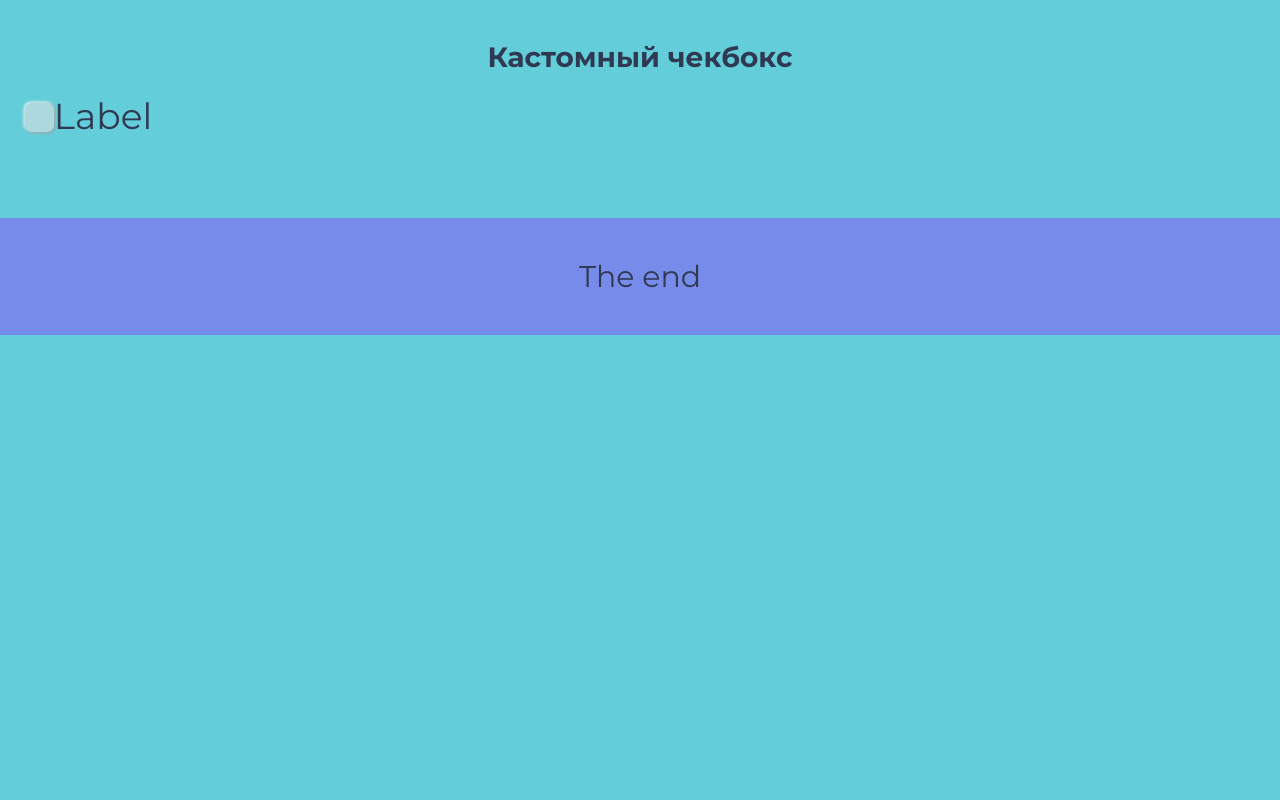
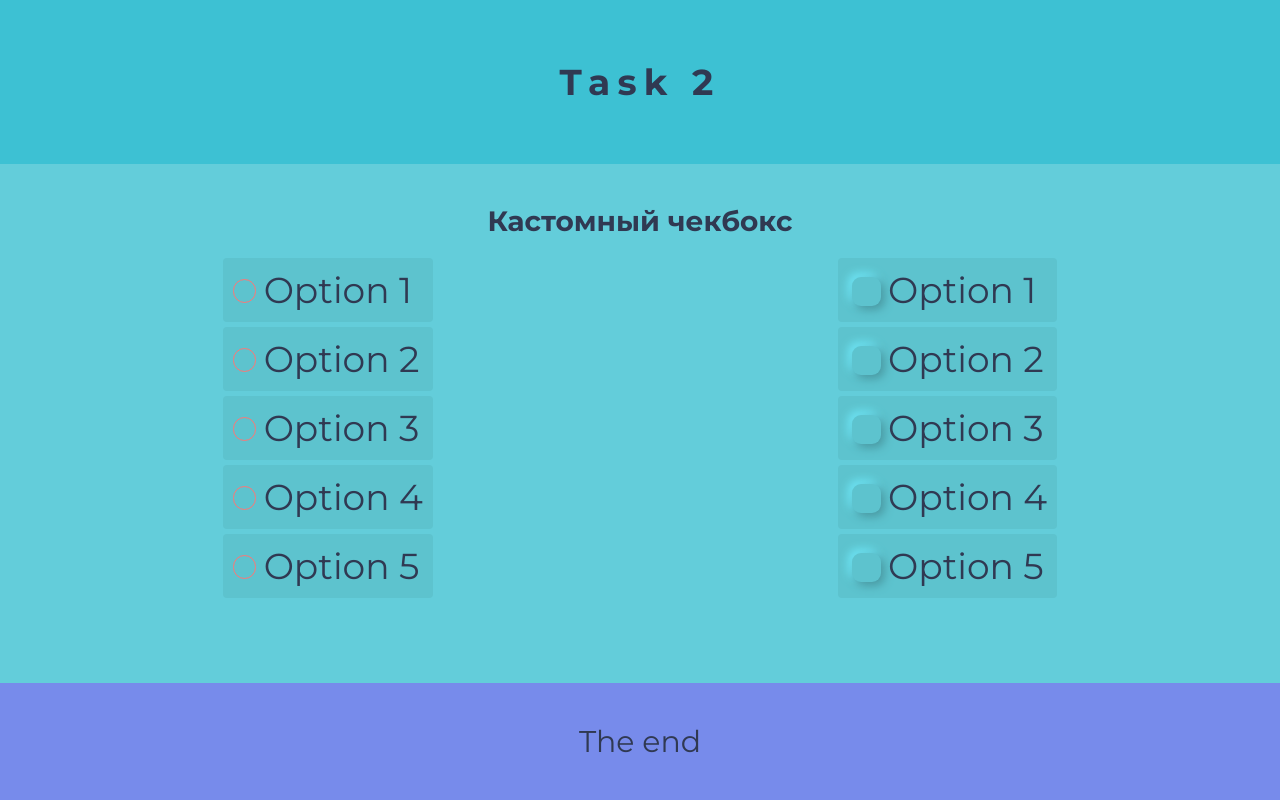
Before and after one commit to wonsleved/yura_nc2021, a plain HTML site: page html/index.html in a window 1280 px wide. Drawn offline with Linux system fonts and the light colour scheme.

Commit message:
Checkbox done

```diff
--- a/css/checkbox-lib.css
+++ b/css/checkbox-lib.css
@@ -1,36 +1,65 @@
-#f {
+:root {
+    --neumorphic-checkbox-color: rgba(224, 224, 224, 0.4);
+    --neumorphic-checkbox-shadow-bright: #ffffff;
+    --neumorphic-checkbox-shadow-dark: #9f9f9f;
+}
+
+input.neumorphic-checkbox[type="checkbox"] {
     position: absolute;
     opacity: 0;
 }
 
-#f + label {
+input.neumorphic-checkbox[type="checkbox"] + label {
     cursor: pointer;
-    font-size: 36px;
-    width: 36px;
-    height: 36px;
 }
 
-#f:checked + label {
-
-}
-
-
-#f + label::before {
-    margin-left: 5px;
+input.neumorphic-checkbox[type="checkbox"] + label::before {
+    margin-right: 0.2em;
+    margin-left: 0.1em;
     position: relative;
     top: 0.07em;
     content: '';
     padding: 0.4em;
     display: inline-block;
-    border-radius: 0.2em;
-    background: rgba(224, 224, 224, 0.6);
-    box-shadow:  0.03em 0.03em 0.09em #9f9f9f,
-    -0.03em -0.03em 0.09em #ffffff;
-    transition-duration: 1s;
+    border-radius: 0.25em;
+    background: var(--neumorphic-checkbox-color);
+    box-shadow:  0.09em 0.09em 0.27em var(--neumorphic-checkbox-shadow-dark),
+    -0.09em -0.09em 0.27em var(--neumorphic-checkbox-shadow-bright);
 }
 
-#f:checked + label::before {
-    box-shadow: inset 0.03em 0.03em 0.09em #9f9f9f,
-    inset -0.03em -0.03em 0.09em #ffffff;
-    transition-duration: 1s;
+input.neumorphic-checkbox[type="checkbox"]:checked + label::before {
+    box-shadow: inset 0.06em 0.06em 0.18em var(--neumorphic-checkbox-shadow-dark),
+    inset -0.06em -0.06em 0.18em var(--neumorphic-checkbox-shadow-bright);
 }
+
+
+
+/*  Circle  */
+
+
+:root {
+    --circle-checkbox-color: #e0e0e0;
+}
+
+input.circle-checkbox[type="checkbox"] {
+    position: absolute;
+    opacity: 0;
+}
+
+input.circle-checkbox[type="checkbox"] + label {
+    cursor: pointer;
+}
+
+input.circle-checkbox[type="checkbox"] + label::before {
+    margin-right: 0.2em;
+    content: '';
+    padding: 0.3em;
+    display: inline-block;
+    border-radius: 50%;
+    background-color: transparent;
+    border: 0.05em solid var(--circle-checkbox-color);
+}
+
+input.circle-checkbox[type="checkbox"]:checked + label::before {
+    background-color: var(--circle-checkbox-color);
+}
--- a/css/index.css
+++ b/css/index.css
@@ -58,6 +58,28 @@ footer span {
 }
 
 
+
+:root {
+    --circle-checkbox-color: #ff7675;
+    --neumorphic-checkbox-color: #5dc3ce;
+    --neumorphic-checkbox-shadow-bright: #73eeff;
+    --neumorphic-checkbox-shadow-dark: #47949d;
+}
+
 .checkbox {
+    display: flex;
+    justify-content: space-around;
+}
 
+.checkbox label {
+    font-size: 36px;
 }
+
+
+.checkbox li {
+    padding: 10px;
+    margin-bottom: 5px;
+    border-radius: 4px;
+    background-color: #5dc3ce;
+    list-style: none;
+}
--- a/html/index.html
+++ b/html/index.html
@@ -9,13 +9,28 @@
     <title>Task 2</title>
 </head>
 <body>
+    <header>
+        <h1>Task 2</h1>
+    </header>
     <main>
         <section>
             <h2>Кастомный чекбокс</h2>
             <div class="section-inner">
                 <div class="checkbox">
-                    <input type="checkbox" id="f">
-                    <label for="f">Label</label>
+                    <ul id="ul1">
+                        <li><input type="checkbox" class="circle-checkbox" id="c1"><label for="c1">Option 1</label></li>
+                        <li><input type="checkbox" class="circle-checkbox" id="c2"><label for="c2">Option 2</label></li>
+                        <li><input type="checkbox" class="circle-checkbox" id="c3"><label for="c3">Option 3</label></li>
+                        <li><input type="checkbox" class="circle-checkbox" id="c4"><label for="c4">Option 4</label></li>
+                        <li><input type="checkbox" class="circle-checkbox" id="c5"><label for="c5">Option 5</label></li>
+                    </ul>
+                    <ul id="ul2">
+                        <li><input type="checkbox" class="neumorphic-checkbox" id="n1"><label for="n1">Option 1</label></li>
+                        <li><input type="checkbox" class="neumorphic-checkbox" id="n2"><label for="n2">Option 2</label></li>
+                        <li><input type="checkbox" class="neumorphic-checkbox" id="n3"><label for="n3">Option 3</label></li>
+                        <li><input type="checkbox" class="neumorphic-checkbox" id="n4"><label for="n4">Option 4</label></li>
+                        <li><input type="checkbox" class="neumorphic-checkbox" id="n5"><label for="n5">Option 5</label></li>
+                    </ul>
                 </div>
             </div>
         </section>
```
